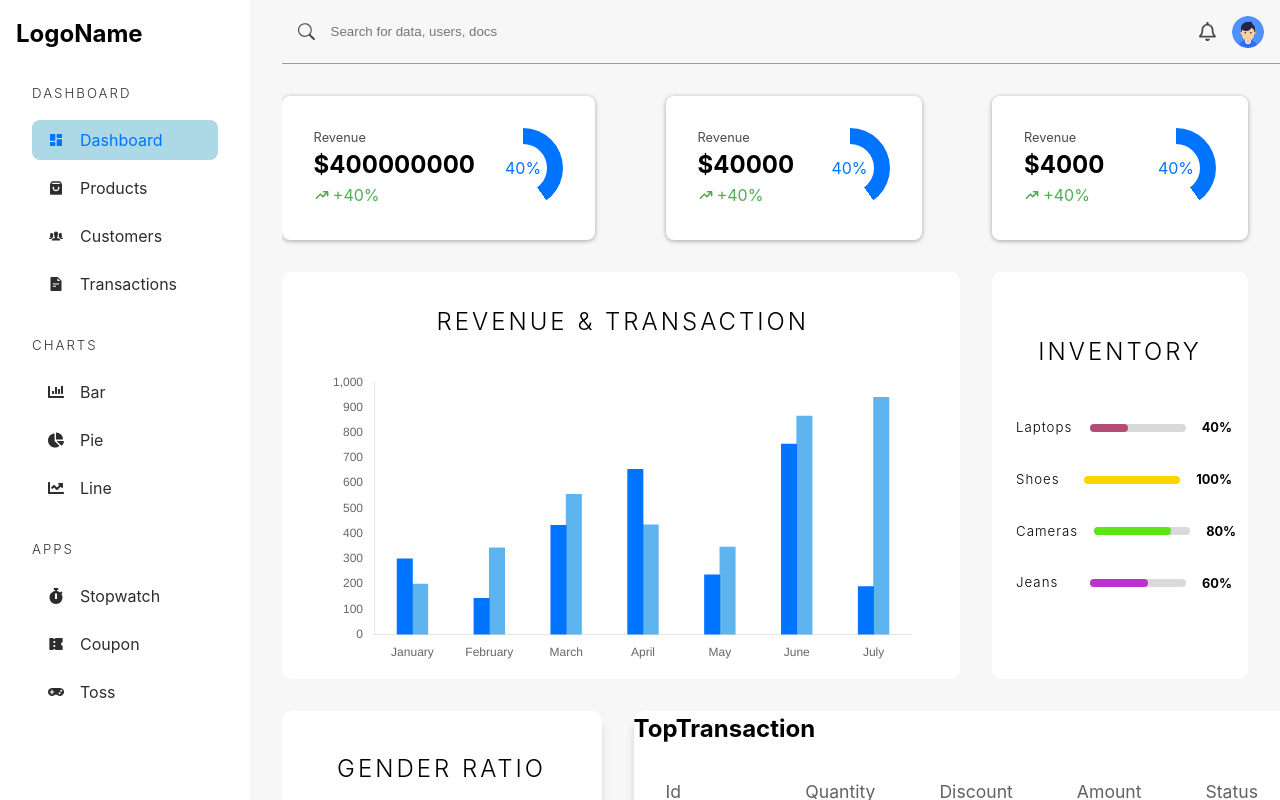
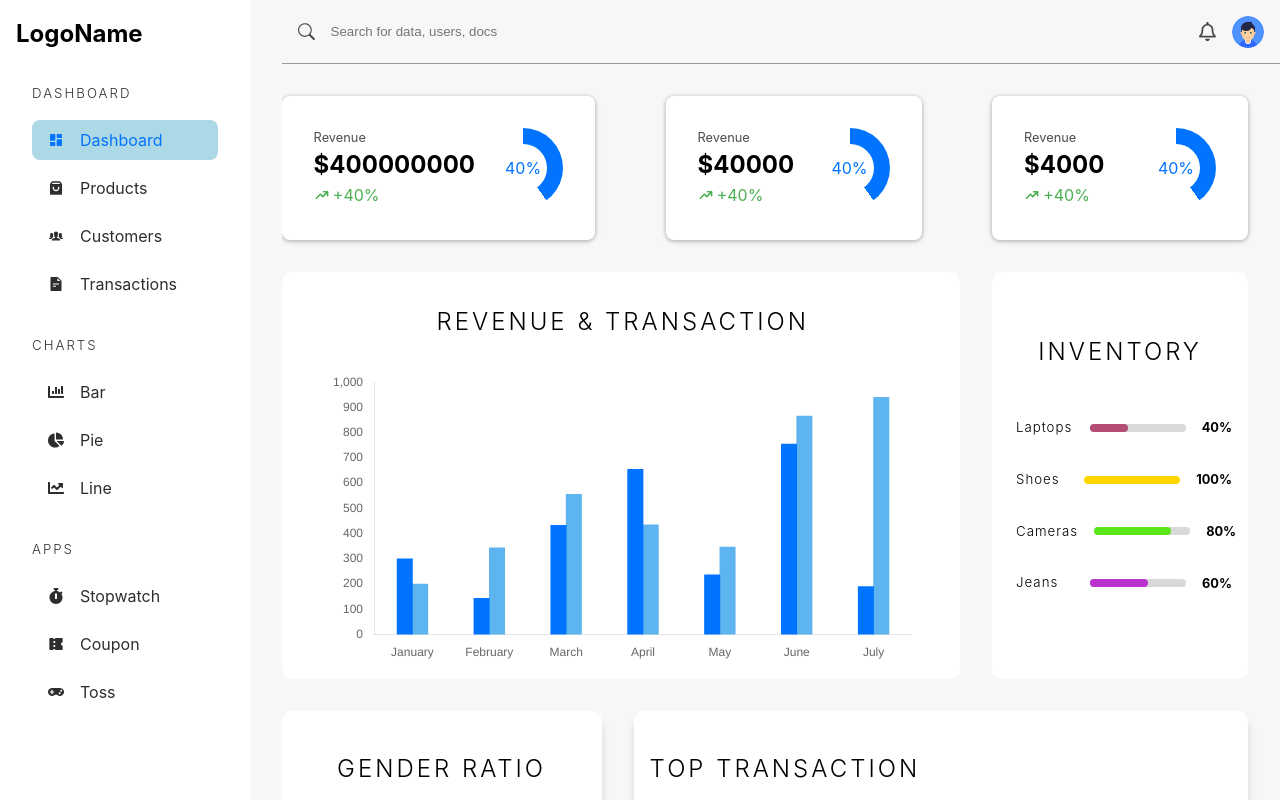
Before and after one commit to abhiSahuCodes/Admin-Dashboard-React, a React (Vite) app in the folder admin-dashboard/: page /admin/dashboard in a window 1280 px wide. Built offline with nearby package versions, Linux system fonts and the light colour scheme.

Commit message:
Table styling in dashboard.scss done

```diff
--- a/admin-dashboard/src/components/DashboardTable.tsx
+++ b/admin-dashboard/src/components/DashboardTable.tsx
@@ -34,7 +34,7 @@ const columns: Column<DataType>[] = [
 
 
 const DashboardTable = ({ data = [] }: { data: DataType[] }) => {
-  return TableHOC<DataType>(columns, data, "transaction-box", "TopTransaction")();
+  return TableHOC<DataType>(columns, data, "transaction-box", "Top Transaction")();
 };
 
 export default DashboardTable;
--- a/admin-dashboard/src/styles/dashboard.scss
+++ b/admin-dashboard/src/styles/dashboard.scss
@@ -152,5 +152,14 @@
         color: rgba(0, 0, 0, 0.634);
       }
     }
+    .transaction-box {
+      width: 100%;
+      padding: 1rem;
+      overflow-x: auto;
+      > h2 {
+        margin: 1.5rem 0 0 0;
+        @include heading;
+      }
+    }
   }
 }
```
